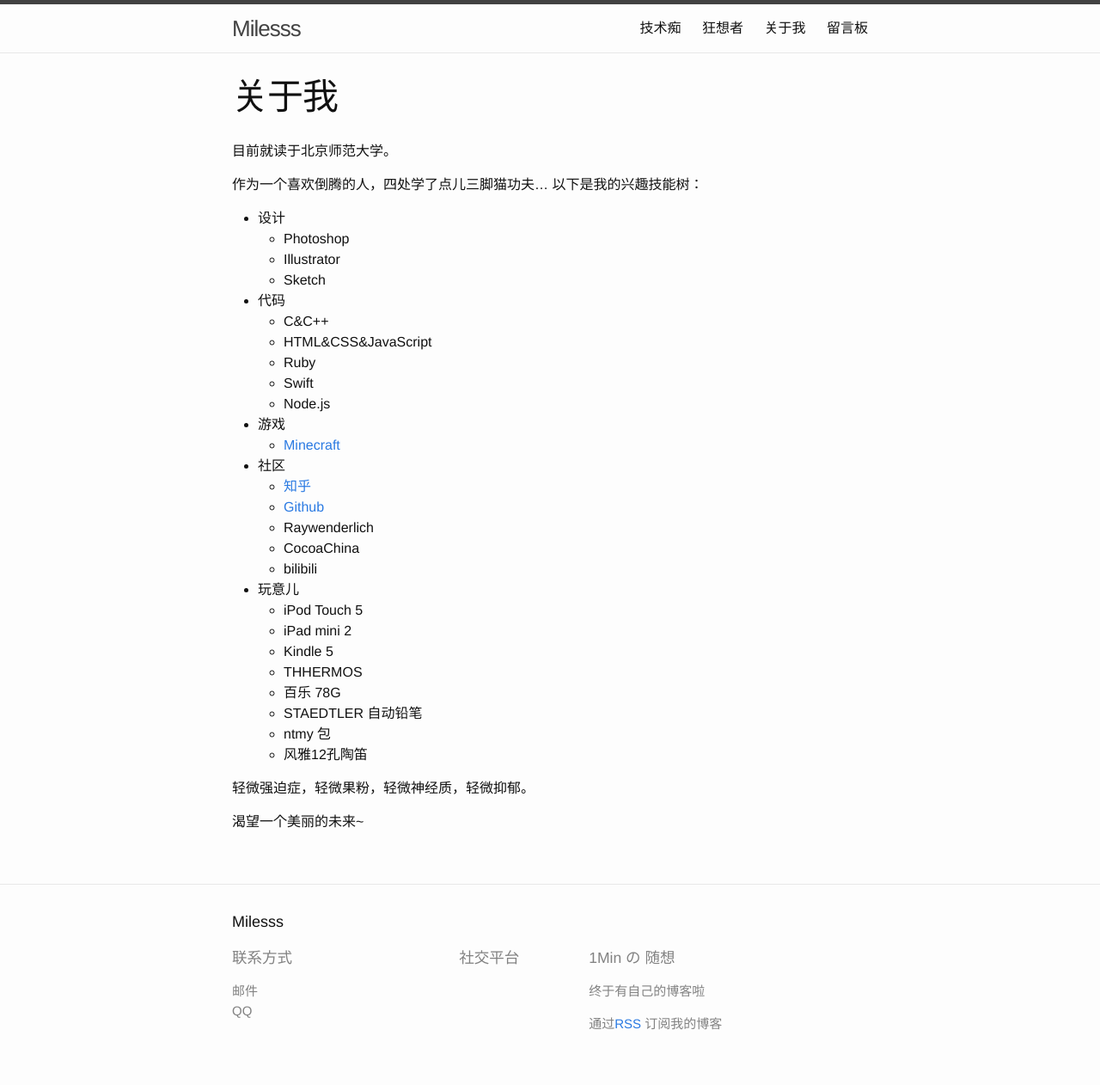
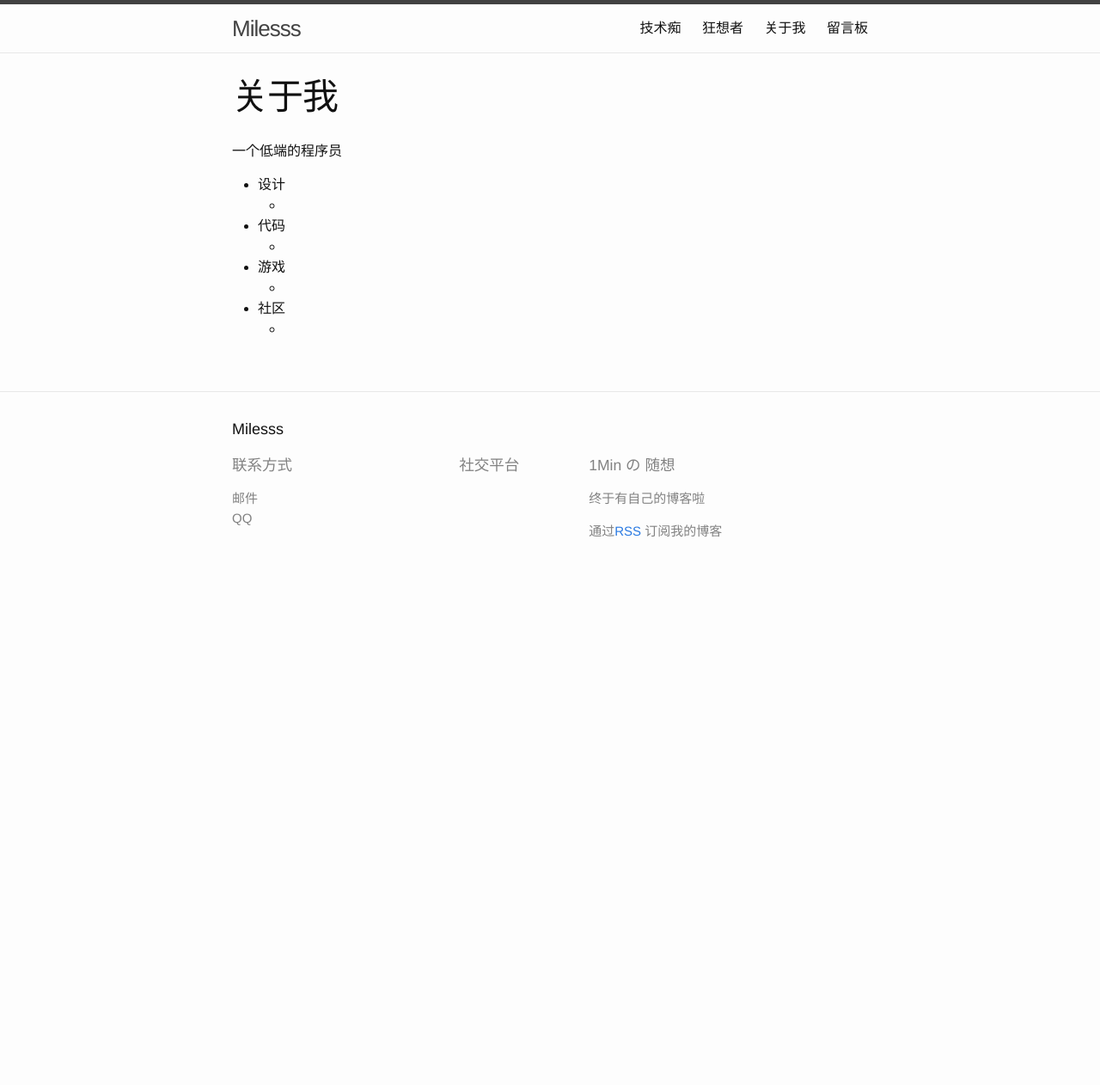
Before and after one commit to milesss/milesss.github.com, a Jekyll site: the page built from about.md, in a window 1280 px wide. Shown: the whole page at 86% size. Built offline with Jekyll 4.4.1, drawn with Linux system fonts in a browser that asks for light colours; Markdown is read by kramdown in place of the engine named in the settings; after the commit the page ends 900 px from its top, so only the background shows below that.

Commit message:
vesion 0.0.1

```diff
--- a/_posts/2014-10-21-tool-bookmark.markdown
+++ b/_posts/2014-10-21-tool-bookmark.markdown
@@ -1,6 +1,6 @@
 ---
 layout: post
-title: 「推荐」一些工具类的网站
+title: 一些工具类的网站
 categories: tech
 published: true
 ---
@@ -39,7 +39,3 @@ published: true
 
 
 <br/>
-*****
-
-
-**本文章持续更新，赶快纳入收藏夹吧。**
--- a/about.md
+++ b/about.md
@@ -5,40 +5,13 @@ permalink: /about/
 published: true
 ---
 
-目前就读于北京师范大学。
-
-作为一个喜欢倒腾的人，四处学了点儿三脚猫功夫...
-以下是我的兴趣技能树：
+一个低端的程序员
 
 - 设计
-   * Photoshop
-   * Illustrator
-   * Sketch
+   *
 - 代码
-   * C&C++
-   * HTML&CSS&JavaScript
-   * Ruby
-   * Swift
-   * Node.js
+   *
 - 游戏
-   * [Minecraft](http://mc.iguji.net/)
+   *
 - 社区
-   * [知乎](http://www.zhihu.com/people/happlex)
-   * [Github](https://github.com/happlex)
-   * Raywenderlich
-   * CocoaChina
-   * bilibili
-- 玩意儿
-   * iPod Touch 5
-   * iPad mini 2
-   * Kindle 5
-   * THHERMOS
-   * 百乐 78G
-   * STAEDTLER 自动铅笔
-   * ntmy 包
-   * 风雅12孔陶笛
-
-
-轻微强迫症，轻微果粉，轻微神经质，轻微抑郁。
-
-渴望一个美丽的未来~
+   *
```
Also changed, not shown: caprice.md (+2 -2 lines), tech.md (+2 -2 lines), README.md.
